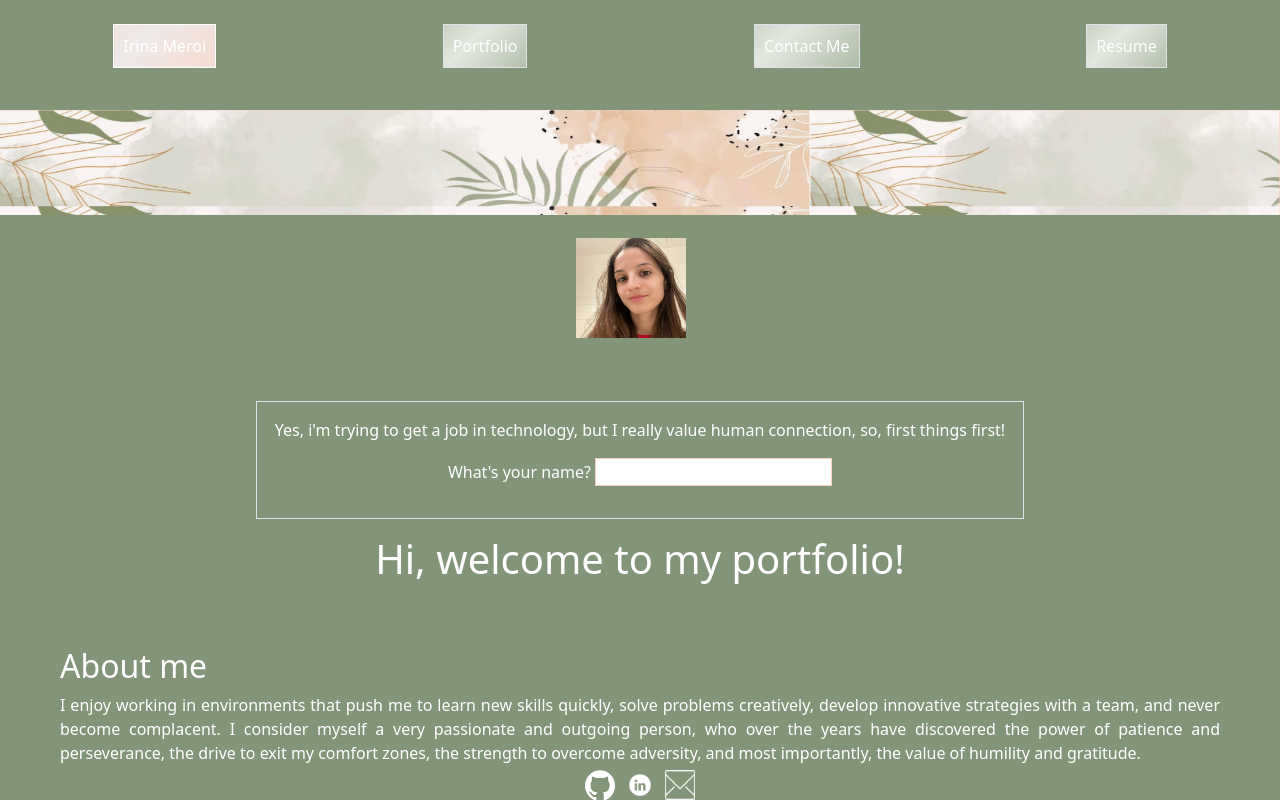
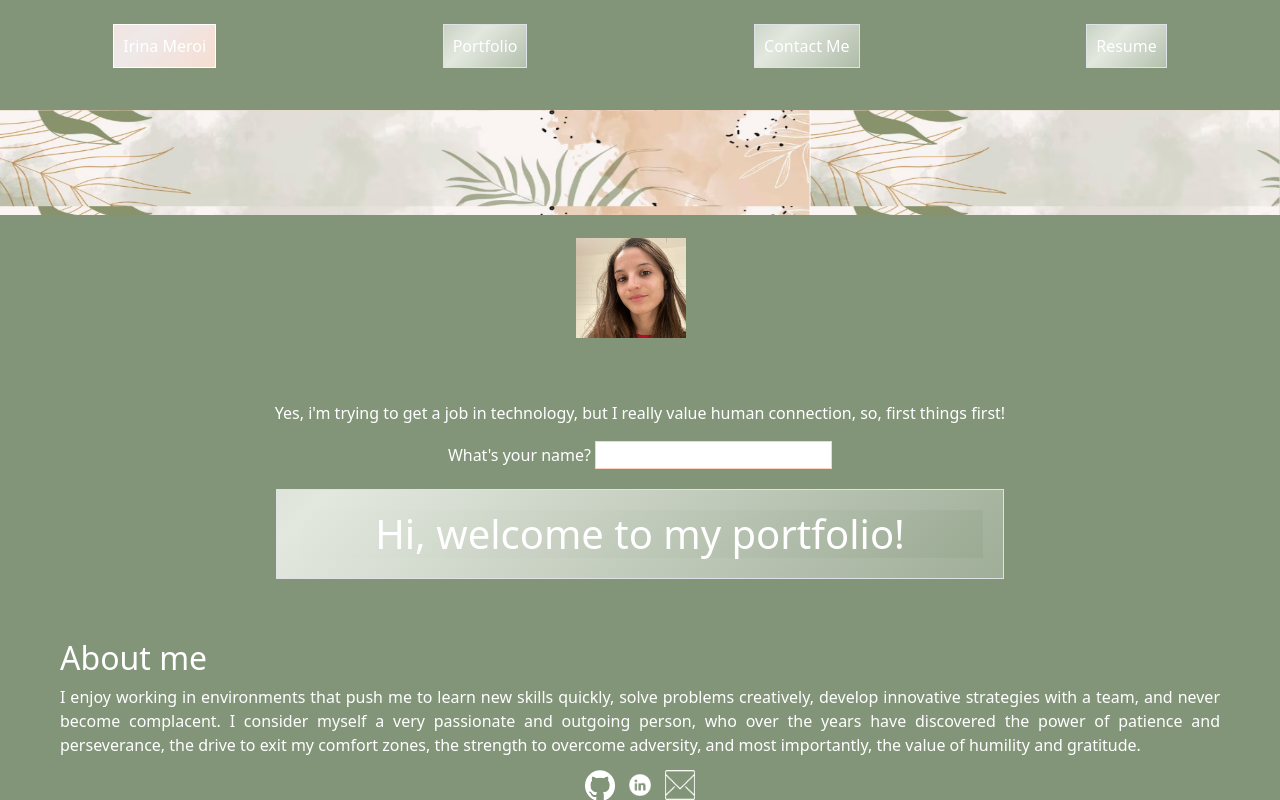
Before and after one commit to irimeroi/irina-meroi-portfolio, a React (Vite) app: page / in a window 1280 px wide. Built offline with nearby package versions, Linux system fonts and the light colour scheme.

Commit message:
updated landing page

```diff
--- a/src/App.css
+++ b/src/App.css
@@ -77,6 +77,13 @@ nav {
   text-align: justify;
 }
 
+.border-name {
+  background: linear-gradient(-45deg, var(--green), var(--green2), var(--green), var(--green2));
+  background-size: 400% 400%;
+  animation: gradient 10s ease infinite;
+  margin: 20px;
+}
+
 /* portfolio */
 #carousel {
   /* margin: 5vh 5vw; */
--- a/src/pages/AboutMe.jsx
+++ b/src/pages/AboutMe.jsx
@@ -20,13 +20,16 @@ function AboutMe() {
             </div>
             <form id="add-name-form">
                 <div>
-                    <div className="border-name border p-3">
+                    <div>
                         <p className="text-center">Yes, i'm trying to get a job in technology, but I really value human connection, so, first things first!</p>
                         <p className="text-center"><label>What's your name? <input id="input-name" onChange={handleUserTyping} type="text" name="name" /></label></p>
                     </div>
-                    {name ?
-                        (<h1 className="text-center p-3" >Hi {name}, welcome to my portfolio!</h1>) :
-                        (<h1 className="text-center p-3" >Hi, welcome to my portfolio!</h1>)}
+                    <div className="border-name border">
+                        {name ?
+                            (<h1 className="border-name text-center" >Hi {name}, welcome to my portfolio!</h1>) :
+                            (<h1 className="border-name text-center" >Hi, welcome to my portfolio!</h1>)}
+                    </div>
+
                 </div>
             </form>
             <div className="about-me" >
```
